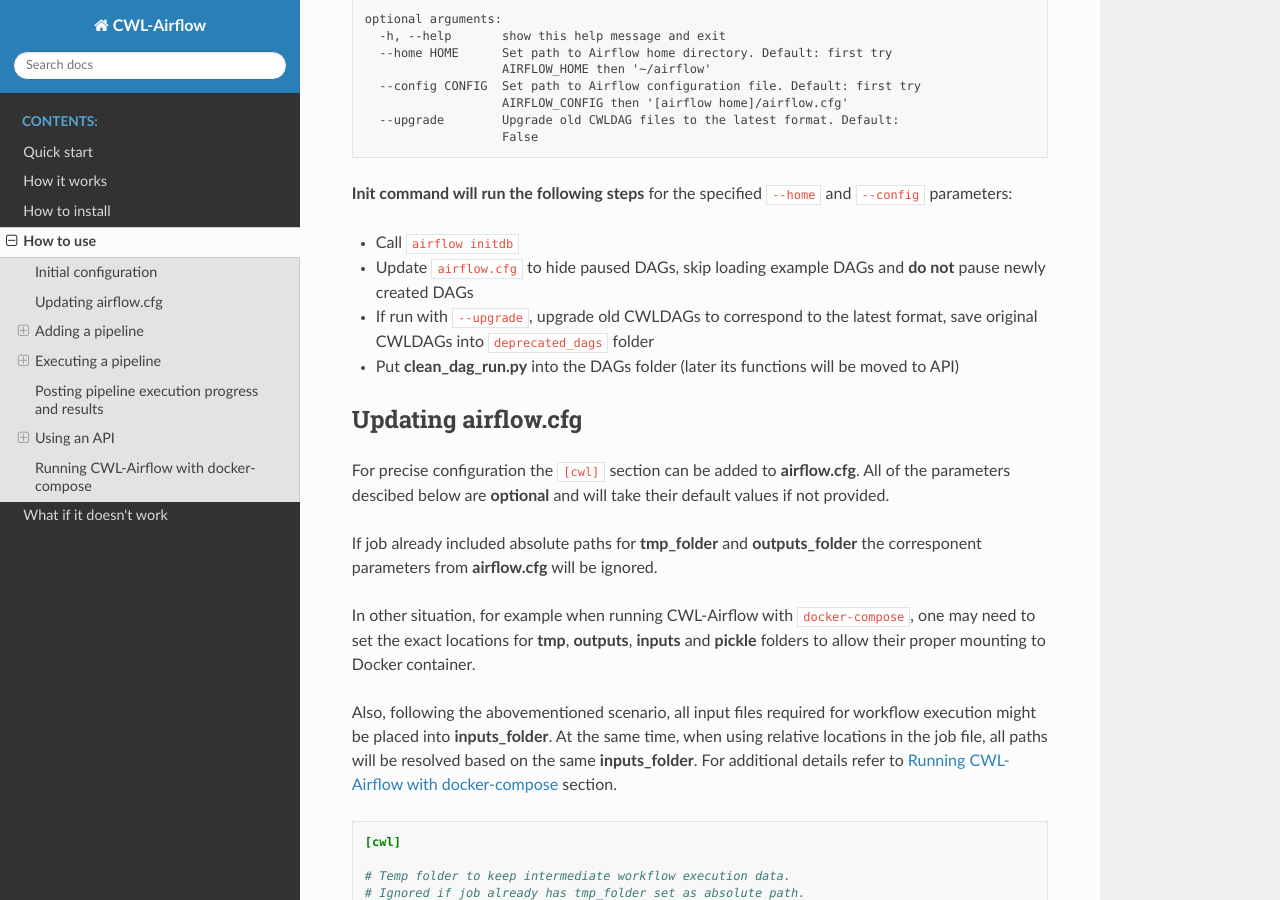
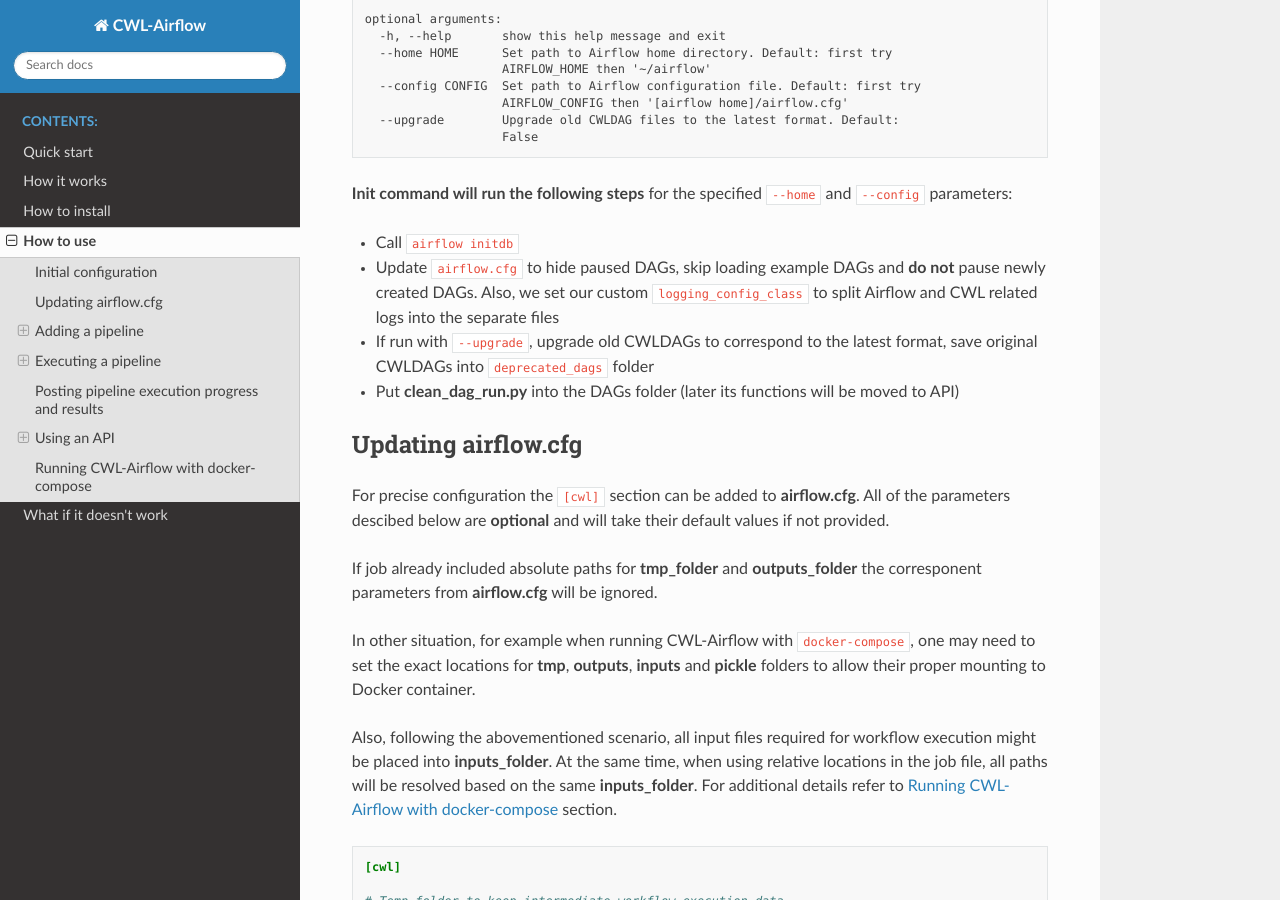
Before and after one commit to Barski-lab/cwl-airflow, a Sphinx documentation site: the page built from docs/readme/how_to_use.md, in a window 1280 px wide and 900 px high, scrolled down 334 px. Built offline with Sphinx 7.4.7 and the Read the Docs theme 2.0.0, drawn with Linux system fonts in a browser that asks for light colours.

Commit message:
Update docs
Add comment about log splitting

```diff
--- a/docs/readme/how_to_use.md
+++ b/docs/readme/how_to_use.md
@@ -21,7 +21,8 @@
 
 **Init command will run the following steps** for the specified `--home` and `--config` parameters:
 - Call `airflow initdb`
-- Update `airflow.cfg` to hide paused DAGs, skip loading example DAGs and **do not** pause newly created DAGs
+- Update `airflow.cfg` to hide paused DAGs, skip loading example DAGs and **do not** pause newly created DAGs. Also, we set our custom `logging_config_class`
+  to split Airflow and CWL related logs into the separate files
 - If run with `--upgrade`, upgrade old CWLDAGs to correspond to the latest format, save original CWLDAGs into `deprecated_dags` folder
 - Put **clean_dag_run.py** into the DAGs folder (later its functions will be moved to API)
 
```
